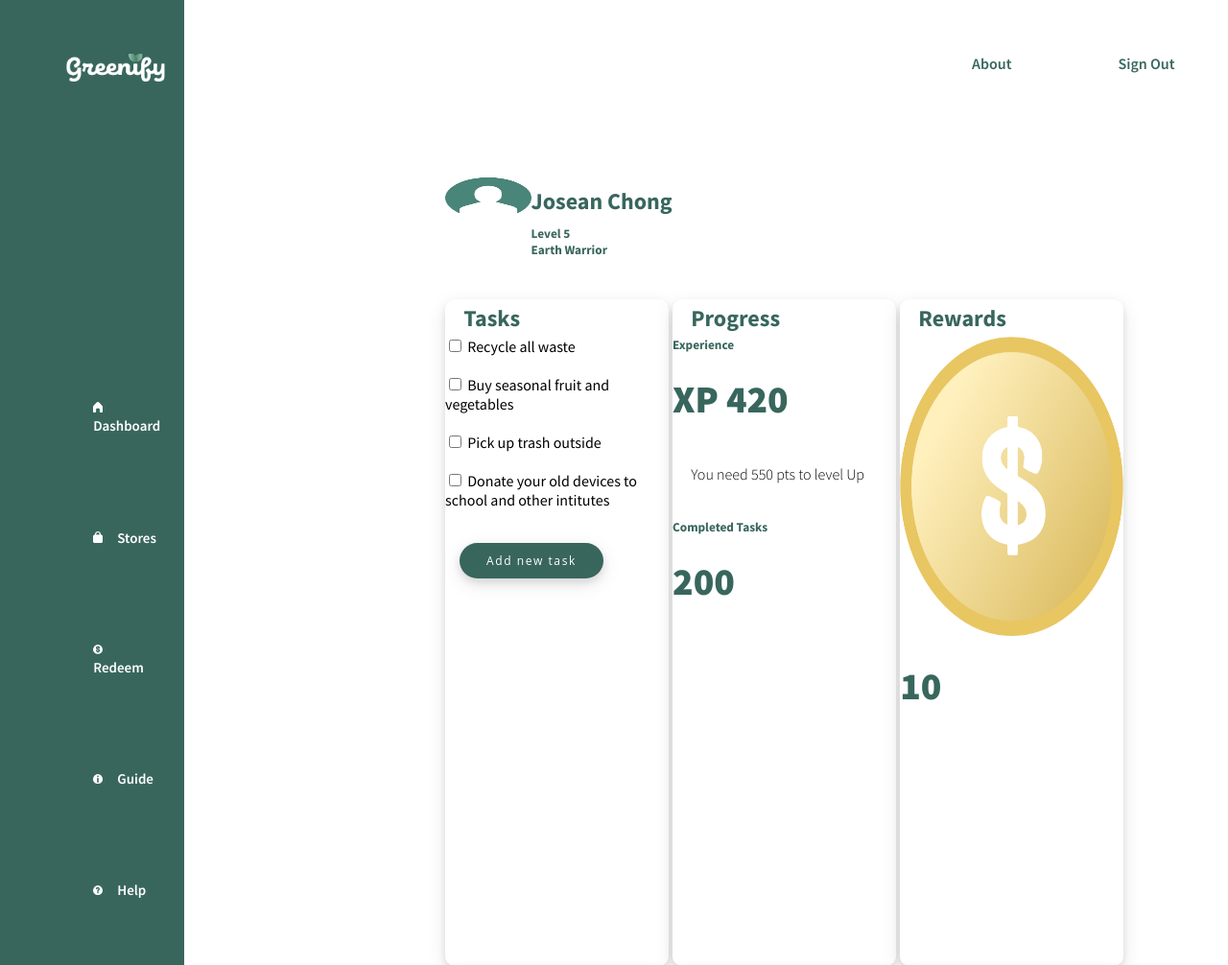
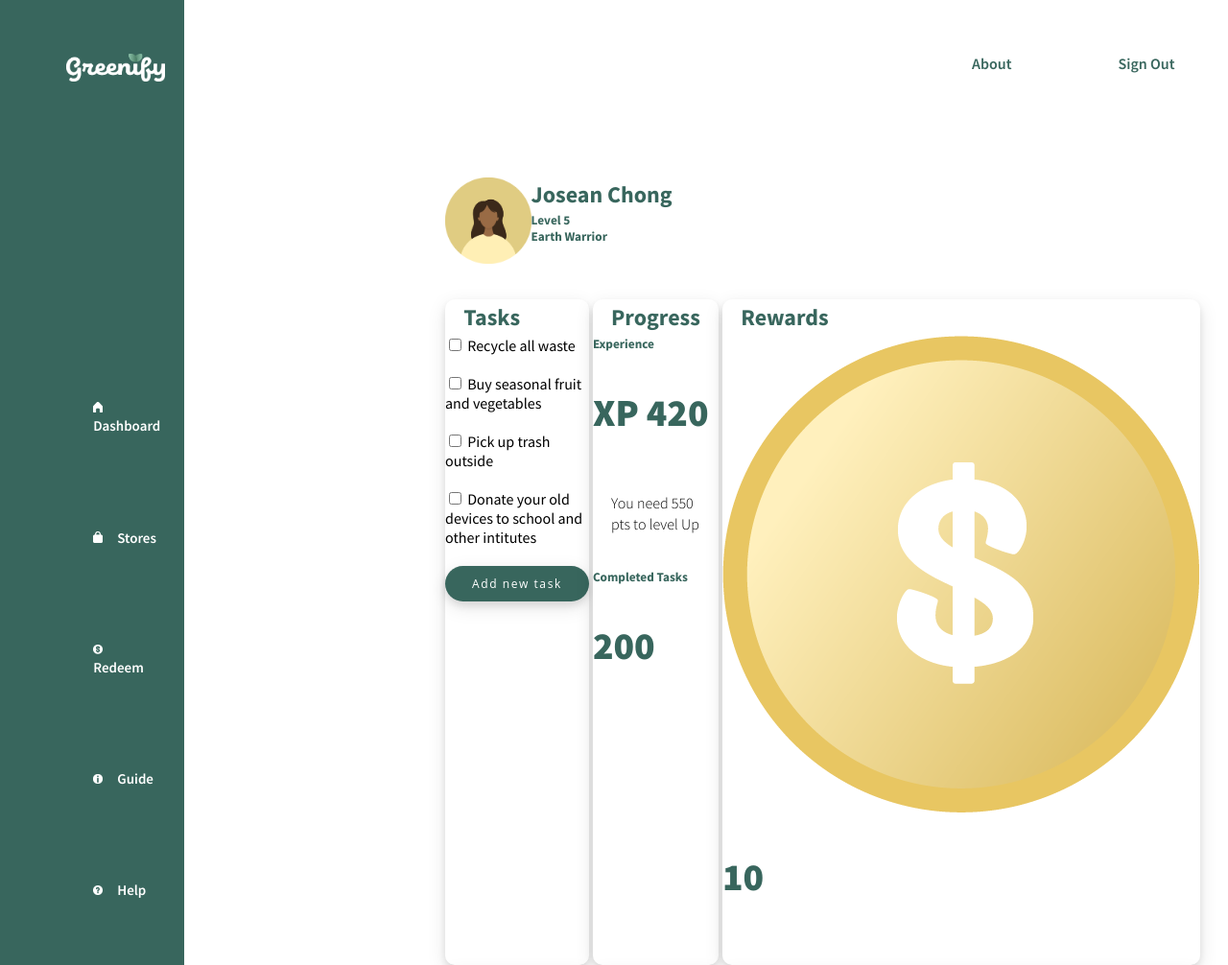
Before and after one commit to JaChongP/Project3, a PHP site: page /User.php in a window 1280 px wide. Shown: the top 1006 px of the page at 96% size. Run offline with PHP 8.4, Linux system fonts and the light colour scheme; a user stored in the database is signed in; data comes from the database, SQL or seed files in the repository; data that the repository does not hold is empty.

Commit message:
image size fix

```diff
--- a/Greenify/User.php
+++ b/Greenify/User.php
@@ -25,7 +25,7 @@
     <title>Greenify</title>
     <link rel="stylesheet" href="css/style.css">
     <link rel="stylesheet" href="css/header.css">
-    <link rel="stylesheet" href="css/shopInfo.css">
+
 </head>
 <body class="user-page">
 <?php include "helpers/header.php"; ?>
@@ -33,7 +33,7 @@
 
 <section class="profile-top">
     <div>
-            <img src="images/Icons/Group 2.png">
+            <img src="images/avatar.png">
     </div>
 
     <div>
--- a/Greenify/css/style.css
+++ b/Greenify/css/style.css
@@ -418,6 +418,7 @@ input[type=text]:focus, input[type=password]:focus {
 
 .profile-top img {
     width: 7vw;
+    height: 7vw;
 }
 
 .grid-container {
```
Also changed, not shown: Greenify/images/avatar.png (added), 2 other files.
